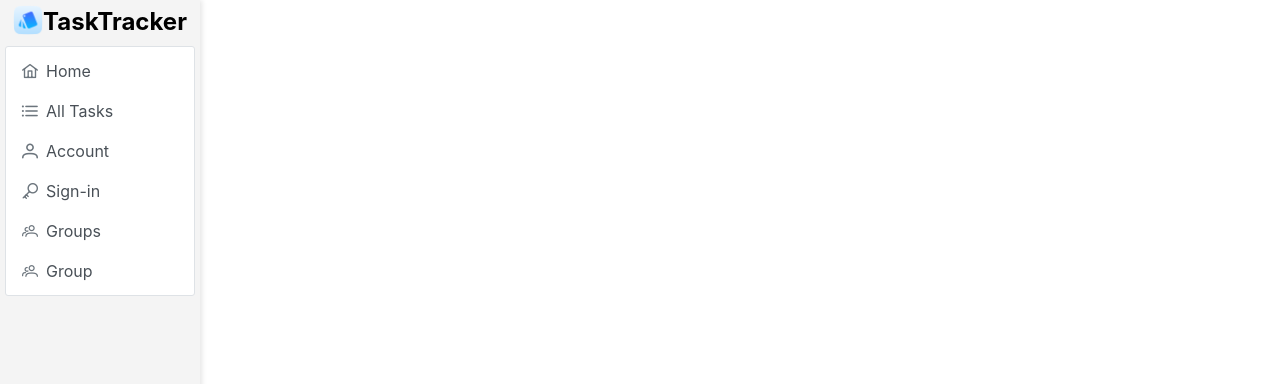
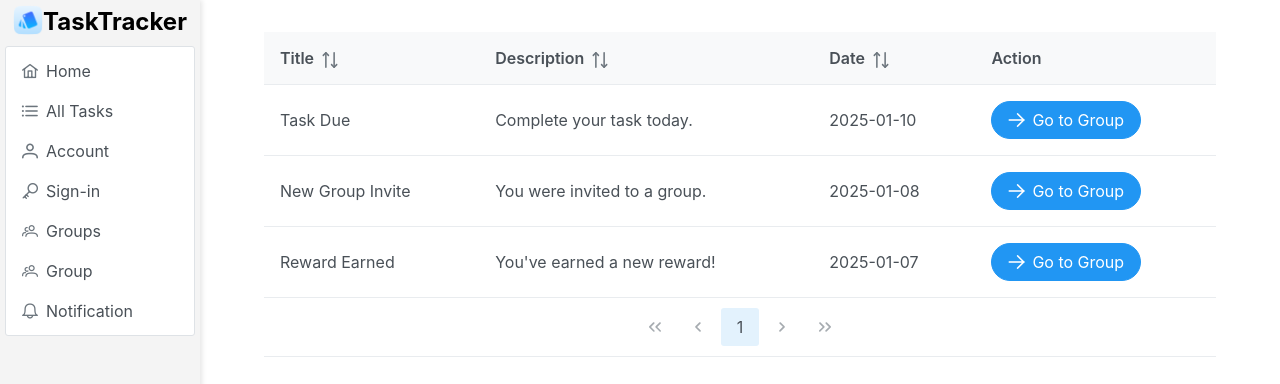
Before and after one commit to Miqvet/course-work-front, a React (Create React App) app: page /notifications in a window 1280 px wide. Shown: the top 384 px of the page. Built offline with nearby package versions, Linux system fonts and the light colour scheme.

Commit message:
notification

```diff
--- a/src/App.js
+++ b/src/App.js
@@ -16,6 +16,7 @@ import TasksPage from "./TaskPage";
 import AuthForm from './AuthForm';
 import Groups from "./Groups";
 import Group from "./Group";
+import NotificationTable from "./Notifiacation";
 
 const locales = { 'en-US': enUS };
 const localizer = dateFnsLocalizer({
@@ -34,6 +35,7 @@ const App = () => {
         { label: 'Sign-in', icon: 'pi pi-key', command: () => window.location = '/sign-in' },
         { label: 'Groups', icon: 'pi pi-users', command: () => window.location = '/groups' },
         { label: 'Group', icon: 'pi pi-users', command: () => window.location = '/group' },
+        { label: 'Notification', icon: 'pi pi-bell', command: () => window.location = '/notifications' },
     ];
 
     return (
@@ -48,6 +50,7 @@ const App = () => {
                         <Route path="/sign-in" element={<AuthForm />} />
                         <Route path="/groups" element={<Groups />} />
                         <Route path="/group" element={<Group />} />
+                        <Route path="/notifications" element={<NotificationTable />} /> {/* Новый маршрут */}
                     </Routes>
                 </div>
             </div>
--- /dev/null
+++ b/src/Notifiacation.jsx
@@ -0,0 +1,38 @@
+import React from "react";
+import { DataTable } from "primereact/datatable";
+import { Column } from "primereact/column";
+import { Button } from "primereact/button";
+
+const NotificationTable = () => {
+    const notifications = [
+        { title: "Task Due", description: "Complete your task today.", date: "2025-01-10", groupId: 1 },
+        { title: "New Group Invite", description: "You were invited to a group.", date: "2025-01-08", groupId: 2 },
+        { title: "Reward Earned", description: "You've earned a new reward!", date: "2025-01-07", groupId: 3 },
+    ];
+
+    const goToGroup = (groupId) => {
+        window.location.href = `/groups`;
+    };
+
+    const actionBodyTemplate = (rowData) => (
+        <Button
+            label="Go to Group"
+            icon="pi pi-arrow-right"
+            className="p-button-rounded p-button-primal"
+            onClick={() => goToGroup()}
+        />
+    );
+
+    return (
+        <div className="notification-table" style={{ padding: "2rem" }}>
+            <DataTable value={notifications} paginator rows={5} responsiveLayout="scroll">
+                <Column field="title" header="Title" sortable></Column>
+                <Column field="description" header="Description" sortable></Column>
+                <Column field="date" header="Date" sortable></Column>
+                <Column body={actionBodyTemplate} header="Action"></Column>
+            </DataTable>
+        </div>
+    );
+};
+
+export default NotificationTable;
```
